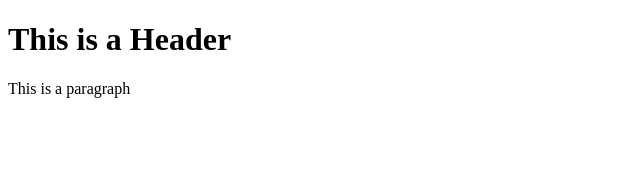
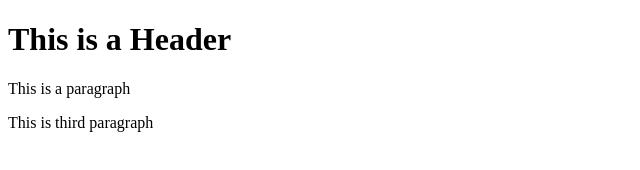
Before and after one commit to mahajanjay/git-test, a website: page index.html in a window 1280 px wide. Shown: the whole page, without its empty margins (0-640 px from the left). Drawn offline with Linux system fonts and the light colour scheme.

Commit message:
fourth commit

```diff
--- a/index.html
+++ b/index.html
@@ -9,5 +9,6 @@
 <body>
     <h1>This is a Header</h1>
     <p>This is a paragraph</p>
+    <p>This is third paragraph</p>
 </body>
 </html>
```
Also changed, not shown: package.json (added, +24 -0 lines), 2 other files.
